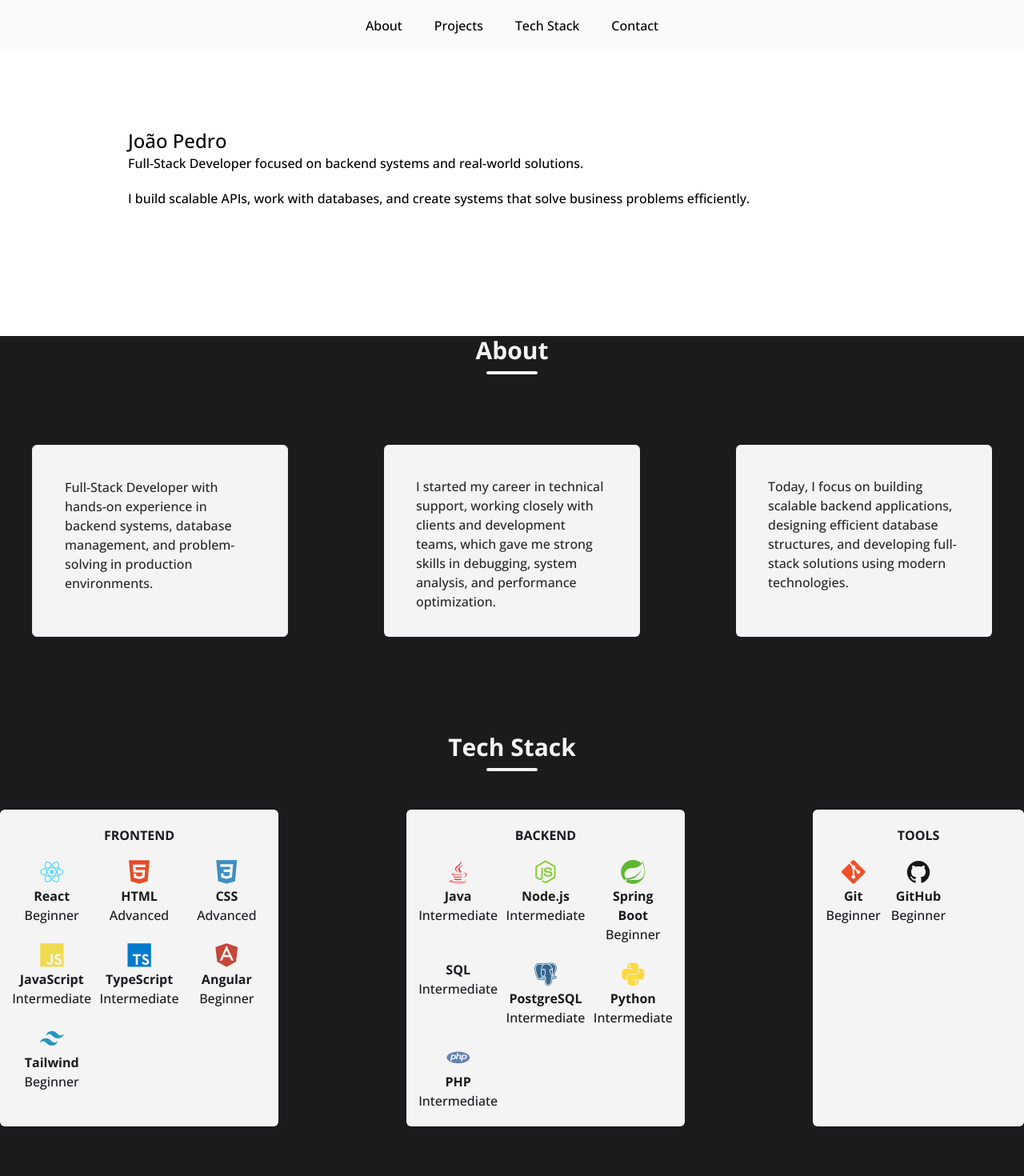
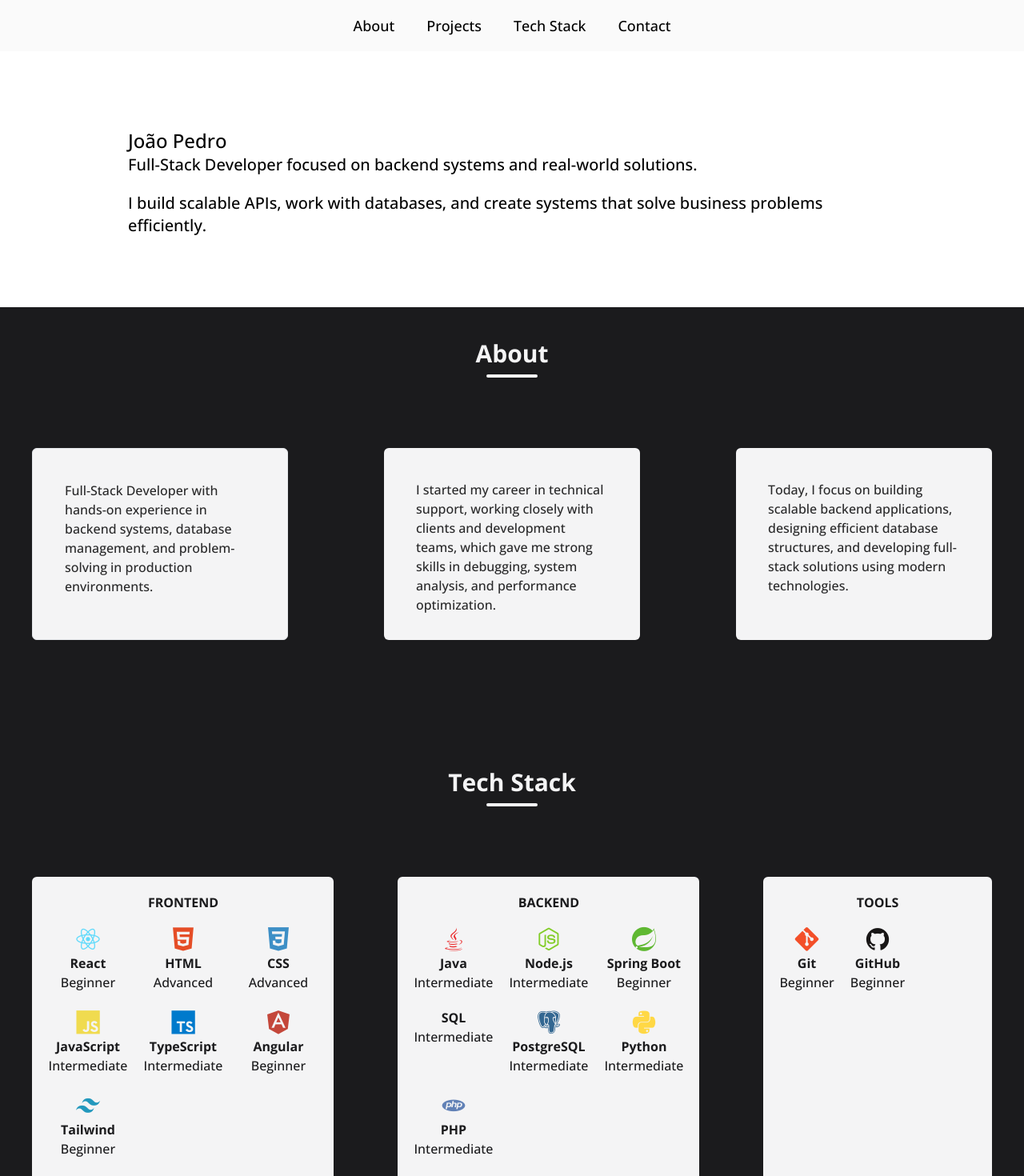
Before and after one commit to JP-Soares/new-portifolio, a React (Create React App) app: page / in a window 1280 px wide. Shown: the top 1470 px of the page at 80% size. Built offline with nearby package versions, Linux system fonts and the light colour scheme; some icons are missing; a web font is replaced by a local one.

Commit message:
adjusting responsiveness

```diff
--- a/src/components/menu.tsx
+++ b/src/components/menu.tsx
@@ -1,11 +1,11 @@
 export default function MenuBar(){
     return(
-        <nav className="flex justify-center items-center h-16 w-full bg-woodsmoke-50 fixed z-10">
+        <nav className="flex justify-center items-center h-16 w-full bg-woodsmoke-50 fixed z-10 sm:text-xl lg:text-lg">
             <ul className="flex space-x-10 text-jacksons-woodsmoke-800">
-                <li><a href="#">About</a></li>
-                <li><a href="#">Projects</a></li>
-                <li><a href="#">Tech Stack</a></li>
-                <li><a href="#">Contact</a></li>
+                <li className="hover:underline"><a href="#about">About</a></li>
+                <li className="hover:underline"><a href="#projects">Projects</a></li>
+                <li className="hover:underline"><a href="#techstack">Tech Stack</a></li>
+                <li className="hover:underline"><a href="#contact">Contact</a></li>
             </ul>
         </nav>
     );
--- a/src/sections/about.tsx
+++ b/src/sections/about.tsx
@@ -2,9 +2,11 @@ import Title from "../components/title";
 
 export default function About(){
     return(
-        <section className="bg-woodsmoke-900">
-            <Title text="About" textColor="text-woodsmoke-100" lineColor="bg-woodsmoke-100"></Title>
-            <div className="bg-woodsmoke-900 flex justify-between p-10 text-woodsmoke-800">
+        <section id="about" className="bg-woodsmoke-900">
+            <div className="pt-10">
+                <Title text="About" textColor="text-woodsmoke-100" lineColor="bg-woodsmoke-100"></Title>
+            </div>
+            <div className="bg-woodsmoke-900 flex flex-col gap-20 lg:flex-row items-center justify-between p-10 text-woodsmoke-800">
                 <div className="p-10 bg-woodsmoke-100 w-80 h-60 border rounded-md">
                     <p>
                         Full-Stack Developer with hands-on experience in backend systems, database management,
--- a/src/sections/contact.tsx
+++ b/src/sections/contact.tsx
@@ -2,10 +2,12 @@ import Title from "../components/title";
 
 export default function Contact(){
     return(
-        <section className="bg-woodsmoke-900">
-            <div className="">
+        <section id="contact" className="bg-woodsmoke-900 h-60">
+            <div className="pt-10">
                 <Title text="Contact" textColor="text-woodsmoke-100" lineColor="bg-woodsmoke-100"></Title>
             </div>
+
+            <div className="flex items-center justify-around">
                 <div className="flex justify-around align-center gap-40 text-woodsmoke-100">
                     <div className="flex justify-center align-center items-center gap-2 text-2xl">
                         <a className="flex justify-center align-center items-center gap-2 text-2xl"
@@ -24,6 +26,7 @@ export default function Contact(){
                         </a>
                     </div>
                 </div>
+            </div>
         </section>
     );
 }
--- a/src/sections/header.tsx
+++ b/src/sections/header.tsx
@@ -1,15 +1,22 @@
 import React from "react";
 
-export default function Header(){
-    return(
-        <section>
-            <div className="p-40">
-                <p className="text-2xl text-jacksons-purple-800">João Pedro</p>
-                <p className="text-jacksons-purple-800">Full-Stack Developer focused on backend systems and real-world solutions.</p>
+export default function Header() {
+    return (
+        <section id="header" className="h-96">
+            <div className="pt-20 px-5 sm:px-20 lg:px-40 lg:pt-40">
 
-                <p className="pt-5 text-jacksons-purple-800">I build scalable APIs, work with databases, and create systems that
-                    solve business problems efficiently.
+                <p className="sm:text-xl lg:text-2xl text-jacksons-purple-800">
+                    João Pedro
                 </p>
+
+                <p className="sm:text-lg lg:text-xl text-jacksons-purple-800">
+                    Full-Stack Developer focused on backend systems and real-world solutions.
+                </p>
+
+                <p className="sm:text-lg lg:text-xl pt-5 text-jacksons-purple-800">
+                    I build scalable APIs, work with databases, and create systems that solve business problems efficiently.
+                </p>
+
             </div>
         </section>
     );
--- a/src/sections/projects.tsx
+++ b/src/sections/projects.tsx
@@ -17,8 +17,8 @@ export default function Projects() {
     const data: Project[] = ProjectsData;
 
     return (
-        <section className="p-10 bg-woodsmoke-100">
-            <div>
+        <section id="projects" className="p-10 bg-woodsmoke-100">
+            <div className="pt-10">
                 <Title text="Projects" textColor="text-woodsmoke-900" lineColor="bg-woodsmoke-900"></Title>
             </div>
             <div className="grid grid-cols-2 gap-20">
--- a/src/sections/techstack.tsx
+++ b/src/sections/techstack.tsx
@@ -17,13 +17,15 @@ export default function TechStack() {
     const data = SkillsData as SkillType;
 
     return (
-        <section className="bg-woodsmoke-900 py-20 flex flex-col items-center">
-            <Title text="Tech Stack" textColor="text-woodsmoke-100" lineColor="bg-woodsmoke-100"></Title>
-            <div className="flex gap-40">
+        <section id="techstack" className="bg-woodsmoke-900 py-20 flex flex-col items-center">
+            <div className="pt-10">
+                <Title text="Tech Stack" textColor="text-woodsmoke-100" lineColor="bg-woodsmoke-100"></Title>
+            </div>
+            <div className="bg-woodsmoke-900 flex flex-col gap-20 lg:flex-row items-center justify-between p-10 text-woodsmoke-800">
                 {Object.entries(data).map(([category, skills]) => (
                     <div
                         key={category}
-                        className="w-3xl bg-woodsmoke-100 p-5 rounded-md flex flex-col items-center"
+                        className="w-3xl h-96 bg-woodsmoke-100 p-5 rounded-md flex flex-col items-center"
                     >
                         <h2 className="text-woodsmoke-900 font-bold mb-4">
                             {category.toUpperCase()}
```
Lines whose indentation alone changed are shown as unchanged.
